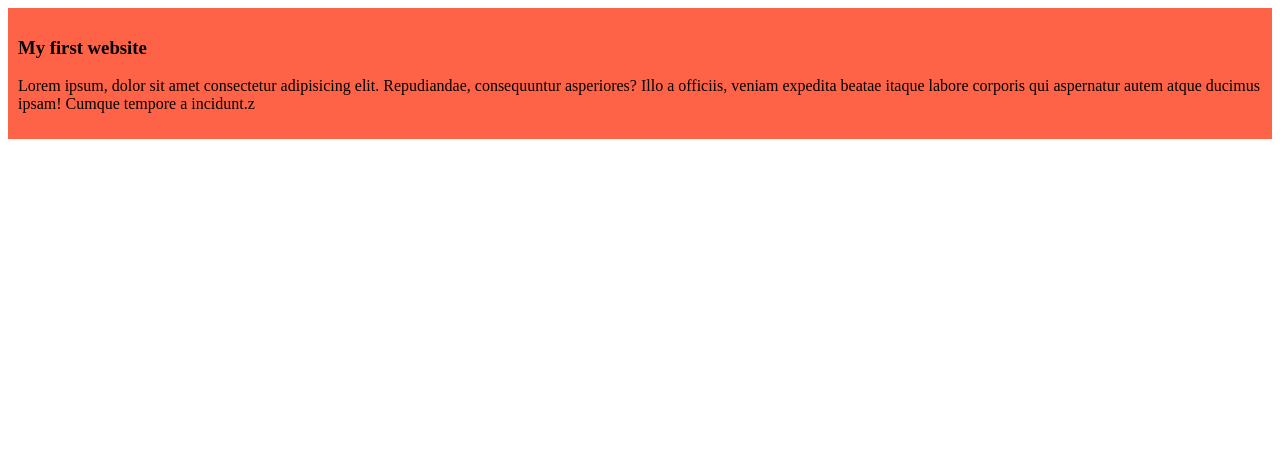
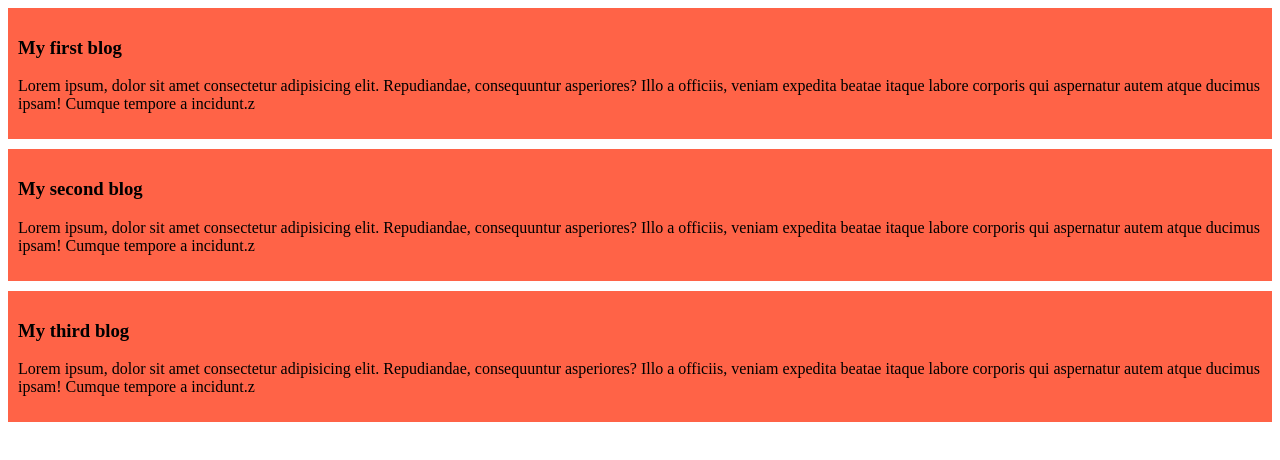
Before and after one commit to mdabualam/my-simple-website, a plain HTML site: page index.html in a window 1280 px wide. Drawn offline with Linux system fonts and the light colour scheme.

Commit message:
div added

```diff
--- a/index.html
+++ b/index.html
@@ -8,7 +8,15 @@
 </head>
 <body>
     <div>
-        <h3>My first website</h3>
+        <h3>My first blog</h3>
+        <p>Lorem ipsum, dolor sit amet consectetur adipisicing elit. Repudiandae, consequuntur asperiores? Illo a officiis, veniam expedita beatae itaque labore corporis qui aspernatur autem atque ducimus ipsam! Cumque tempore a incidunt.z</p>
+    </div>
+    <div>
+        <h3>My second blog</h3>
+        <p>Lorem ipsum, dolor sit amet consectetur adipisicing elit. Repudiandae, consequuntur asperiores? Illo a officiis, veniam expedita beatae itaque labore corporis qui aspernatur autem atque ducimus ipsam! Cumque tempore a incidunt.z</p>
+    </div>
+    <div>
+        <h3>My third blog</h3>
         <p>Lorem ipsum, dolor sit amet consectetur adipisicing elit. Repudiandae, consequuntur asperiores? Illo a officiis, veniam expedita beatae itaque labore corporis qui aspernatur autem atque ducimus ipsam! Cumque tempore a incidunt.z</p>
     </div>
 </body>
--- a/styles/blog.css
+++ b/styles/blog.css
@@ -1,4 +1,5 @@
 div{
     background-color: tomato;
     padding: 10px;
+    margin-bottom: 10px;
 }
```
